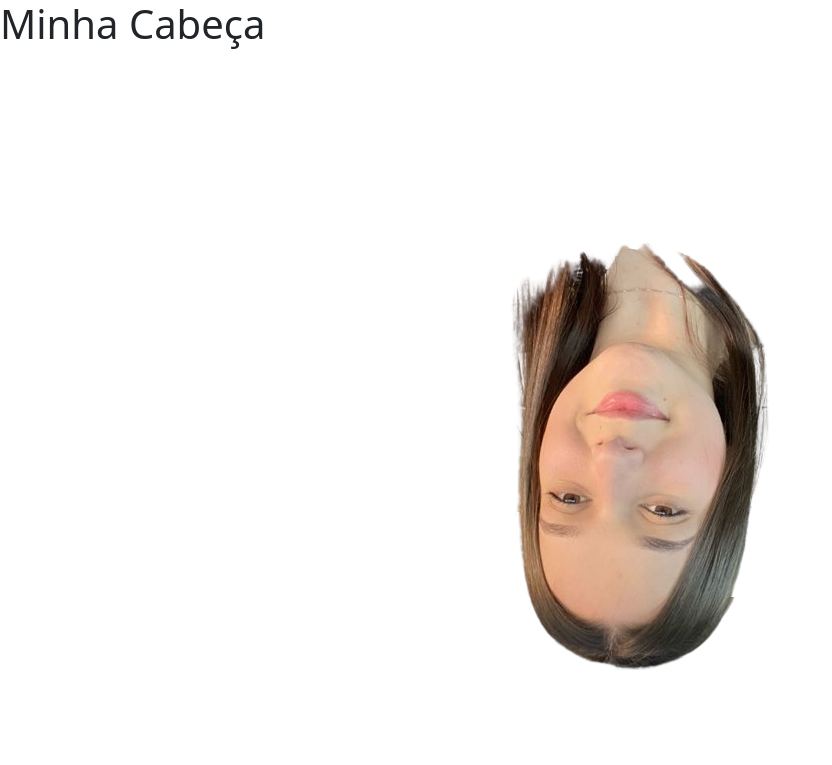
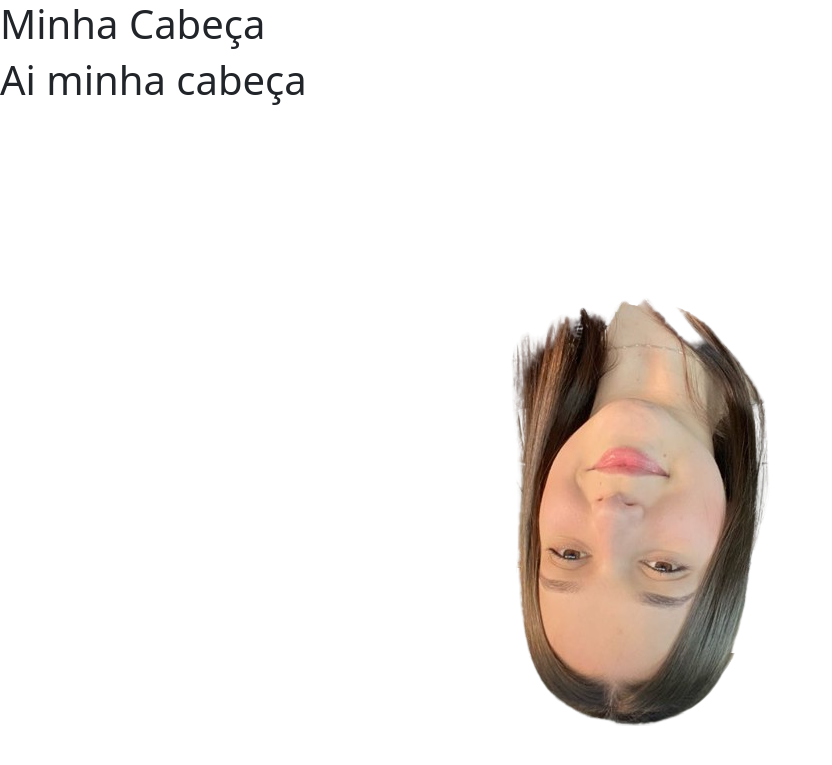
Before and after one commit to tainamariott/Github, a plain HTML site: page index.html in a window 1280 px wide. Shown: the whole page, without its empty margins (0-832 px from the left). Drawn offline with nearby package versions, Linux system fonts and the light colour scheme.

Commit message:
minhacabeca

```diff
--- a/index.html
+++ b/index.html
@@ -17,6 +17,7 @@
 
 
     <h1> Minha Cabeça</h1>
+    <h1> Ai minha cabeça</h1>
 
     <div class="h-100 d-flex align-items-center justify-content-center">
         <a href="./readme.html">
```
